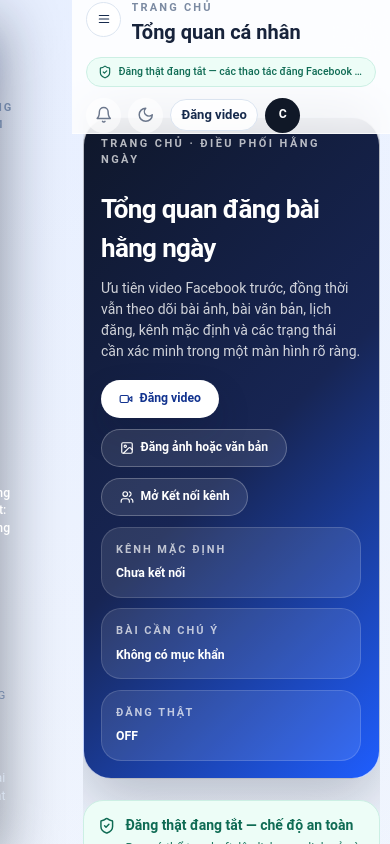
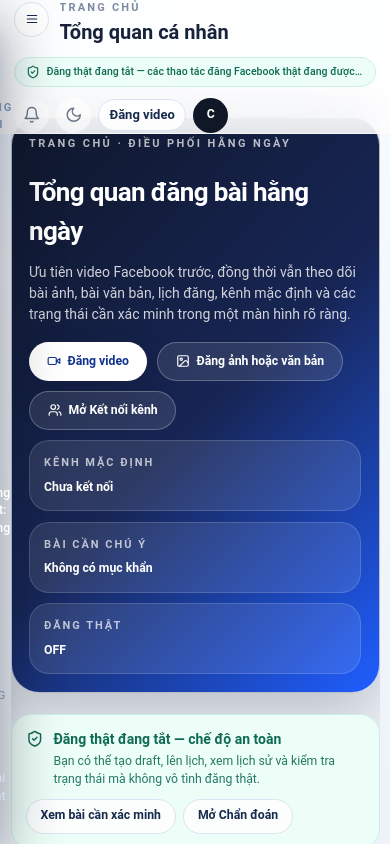
Before and after one commit to Anhquocqh25/Social-Auto-Poster-Pro, a React (Vite) app: page / in a window 390 px wide. Shown: the top 844 px of the page. Built offline with nearby package versions, Linux system fonts and the light colour scheme.

Commit message:
fix: isolate and reset main content scrolling

```diff
--- a/src/components/layout/AppLayout.tsx
+++ b/src/components/layout/AppLayout.tsx
@@ -1,4 +1,4 @@
-import { useEffect, useLayoutEffect, useState } from 'react';
+import { useEffect, useLayoutEffect, useRef, useState } from 'react';
 import { Outlet, useLocation } from 'react-router-dom';
 import { Sidebar } from './Sidebar';
 import { Topbar } from './Topbar';
@@ -19,6 +19,7 @@ function getSidebarMode(width: number): SidebarMode {
 
 export function AppLayout() {
   const location = useLocation();
+  const contentScrollRef = useRef<HTMLElement | null>(null);
   const [sidebarMode, setSidebarMode] = useState<SidebarMode>(() =>
     typeof window === 'undefined' ? 'full' : getSidebarMode(window.innerWidth)
   );
@@ -28,24 +29,44 @@ export function AppLayout() {
     if ('scrollRestoration' in window.history) {
       window.history.scrollRestoration = 'manual';
     }
-
-    return () => {
-      if ('scrollRestoration' in window.history) {
-        window.history.scrollRestoration = 'auto';
-      }
-    };
   }, []);
 
   useLayoutEffect(() => {
-    window.scrollTo({
+    const container = contentScrollRef.current;
+
+    if (!container) {
+      return;
+    }
+
+    container.scrollTo({
       top: 0,
       left: 0,
       behavior: 'auto',
     });
 
-    document.documentElement.scrollTop = 0;
-    document.body.scrollTop = 0;
+    container.scrollTop = 0;
   }, [location.pathname]);
+
+  useEffect(() => {
+    const reset = () => {
+      const container = contentScrollRef.current;
+
+      if (container) {
+        container.scrollTop = 0;
+        container.scrollLeft = 0;
+      }
+    };
+
+    reset();
+
+    const frameId = window.requestAnimationFrame(reset);
+    const timeoutId = window.setTimeout(reset, 100);
+
+    return () => {
+      window.cancelAnimationFrame(frameId);
+      window.clearTimeout(timeoutId);
+    };
+  }, []);
 
   useEffect(() => {
     const handleResize = () => {
@@ -81,7 +102,7 @@ export function AppLayout() {
   const showMobileSidebar = sidebarMode === 'hidden' && mobileSidebarOpen;
 
   return (
-    <div className="so9-shell so9-app-gradient min-h-screen bg-background text-foreground">
+    <div className="so9-shell so9-app-gradient bg-background text-foreground">
       {sidebarMode === 'hidden' ? (
         <>
           <Sidebar mobileOpen={mobileSidebarOpen} onCloseMobile={() => setMobileSidebarOpen(false)} />
@@ -104,7 +125,7 @@ export function AppLayout() {
           showMenuButton={sidebarMode !== 'full'}
           isSidebarOpen={mobileSidebarOpen}
         />
-        <main className="so9-content">
+        <main ref={contentScrollRef} className="so9-content">
           <div className="mx-auto w-full max-w-[1480px]">
             <div className="space-y-6">
               <div className="so9-subtle-panel hidden xl:block">
--- a/src/index.css
+++ b/src/index.css
@@ -56,16 +56,24 @@
     font-size: 14px;
   }
 
+  html,
+  body,
+  #root {
+    height: 100%;
+    min-height: 0;
+  }
+
+  html,
+  body {
+    overflow: hidden;
+  }
+
   body {
     @apply bg-background text-foreground antialiased;
     font-family: Roboto, "Helvetica Neue", Arial, sans-serif;
     background-image:
       radial-gradient(circle at top left, rgba(31, 94, 255, 0.08), transparent 28%),
       linear-gradient(180deg, #f8fbff 0%, #f3f6fb 48%, #eef3f9 100%);
-  }
-
-  #root {
-    min-height: 100vh;
   }
 
   button:focus-visible,
@@ -78,7 +86,10 @@
 
 @layer components {
   .so9-shell {
-    @apply min-h-screen bg-transparent text-foreground;
+    @apply bg-transparent text-foreground;
+    height: 100vh;
+    min-height: 0;
+    overflow: hidden;
   }
 
   .so9-app-gradient {
@@ -100,7 +111,10 @@
   }
 
   .so9-main {
-    @apply min-h-screen pl-[270px];
+    height: 100vh;
+    min-height: 0;
+    overflow: hidden;
+    padding-left: 270px;
   }
 
   .so9-topbar {
@@ -108,7 +122,12 @@
   }
 
   .so9-content {
-    @apply min-h-screen px-4 pb-10 pt-[102px] md:px-6 lg:px-8;
+    @apply px-4 pb-10 pt-[102px] md:px-6 lg:px-8;
+    height: 100vh;
+    min-height: 0;
+    overflow-x: hidden;
+    overflow-y: auto;
+    overflow-anchor: none;
   }
 
   .so9-page {
@@ -598,17 +617,19 @@
     }
   }
 
+  @media (max-width: 959px) {
+    .so9-main {
+      padding-left: 0;
+    }
+
+    .so9-topbar {
+      left: 0;
+    }
+  }
+
   @media (max-width: 768px) {
     .so9-sidebar {
       @apply w-[72px] px-2;
-    }
-
-    .so9-main {
-      @apply pl-[72px];
-    }
-
-    .so9-topbar {
-      left: 72px;
     }
 
     .so9-page-title {
```
